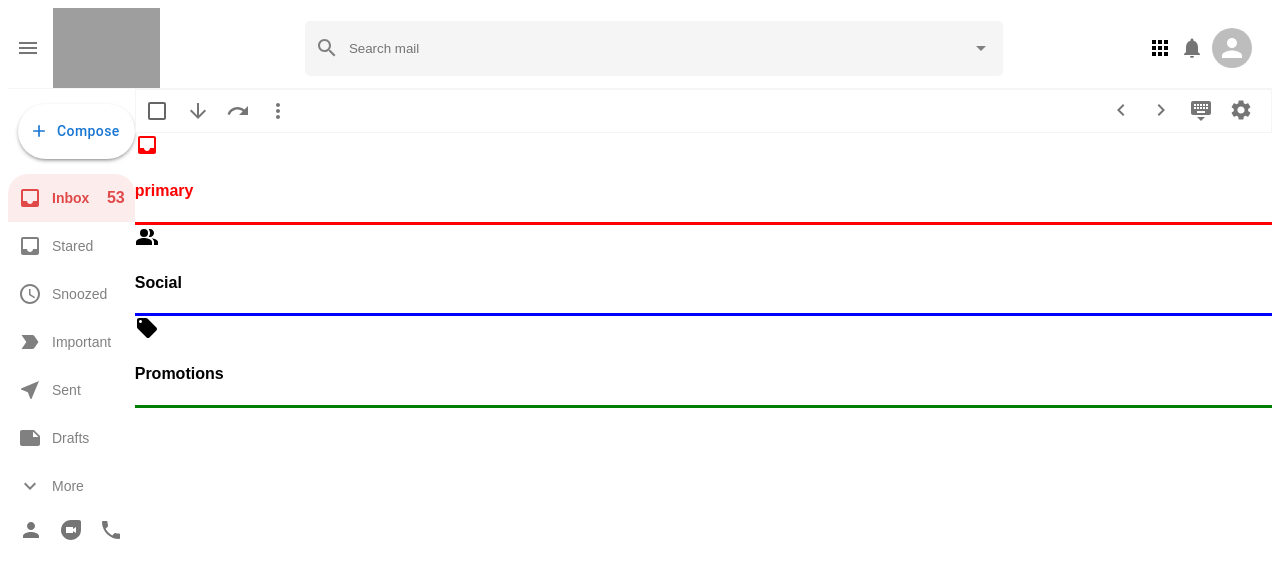
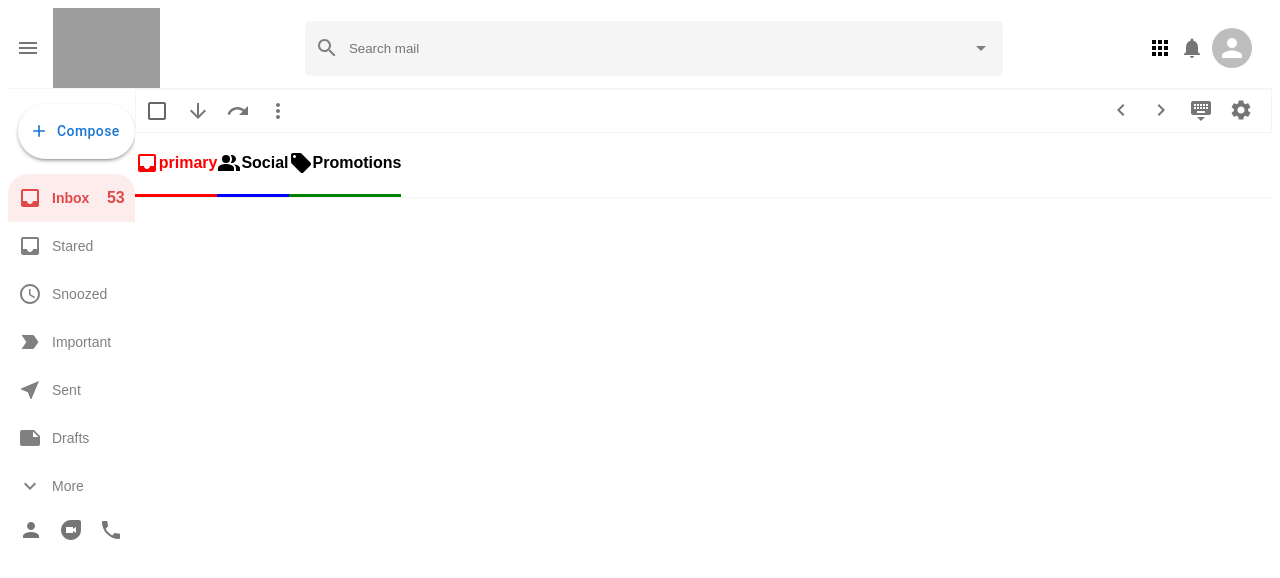
Before and after one commit to omaranBazna/gmail-clone, a React (Create React App) app: page / in a window 1280 px wide. Shown: the top 578 px of the page. Built offline with nearby package versions, Linux system fonts and the light colour scheme; grey boxes are pictures that could not be loaded.

Commit message:
style the sections

```diff
--- a/src/components/styles/emailList.css
+++ b/src/components/styles/emailList.css
@@ -13,3 +13,14 @@
     padding-right:10px;
 
 }
+
+.emailList-sections{
+    position:sticky;
+    top:0px;
+    display:flex;
+    background-color:white;
+    border-bottom:1px solid whitesmoke;
+    z-index:999;
+
+
+}
--- a/src/components/styles/section.css
+++ b/src/components/styles/section.css
@@ -0,0 +1,5 @@
+.section {
+    display:flex;
+  align-items:center;
+  justify-content: center;
+}
```
